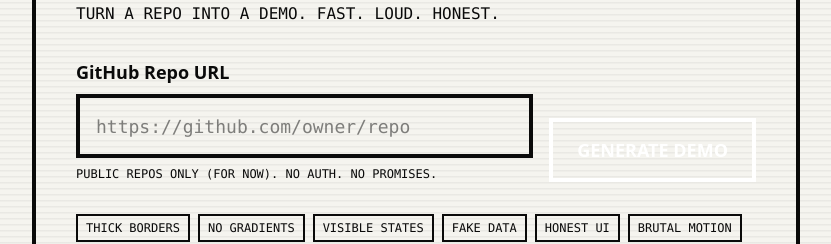
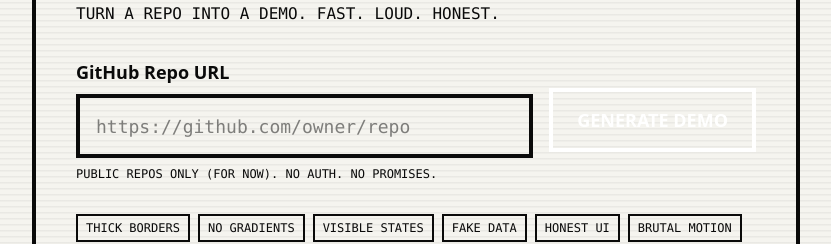
Before and after one commit to renish5609-beep/RepoDemo, a React (Vite) app: page / in a window 1280 px wide. Shown: the part 154-398 px from the top of the page, without its empty margins (224-1055 px from the left). Built offline with nearby package versions, Linux system fonts and the light colour scheme.

Commit message:
Update Landing.jsx

```diff
--- a/src/components/Landing.jsx
+++ b/src/components/Landing.jsx
@@ -34,7 +34,7 @@
 
             <form
               onSubmit={submit}
-              className="mt-8 grid grid-cols-1 md:grid-cols-[1fr_auto] gap-4 items-end"
+              className="mt-8 grid grid-cols-1 md:grid-cols-[1fr_auto] gap-4 items-center"
             >
               <div>
                 <label className="block font-bold text-lg mb-2">
```
